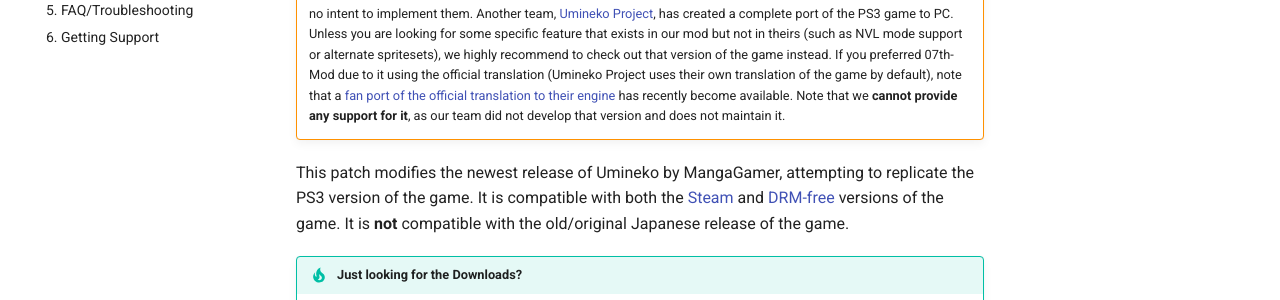
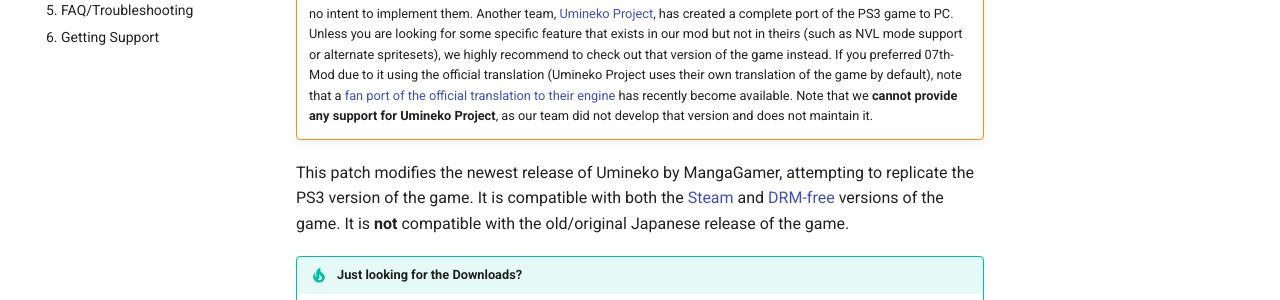
Before and after one commit to 07th-mod/wiki, an MkDocs documentation site: the page built from docs/Umineko/Umineko-Getting-started.md, in a window 1280 px wide and 900 px high. Shown: the part 356-656 px from the top of the window. Built offline with MkDocs 1.6.1 and Material for MkDocs 9.7.7, drawn with Linux system fonts in a browser that asks for light colours.

Commit message:
Update Umineko-Getting-started.md

```diff
--- a/docs/Umineko/Umineko-Getting-started.md
+++ b/docs/Umineko/Umineko-Getting-started.md
@@ -1,7 +1,7 @@
 # 1. Umineko Mod Information - Please Read
 
 !!! warning "Alternate mod recommendation"
-    While the 07th-Mod team attempts to provide the best Umineko experience possible within the engine of the PC release, the ponscripter engine that Mangagamer chose to use for it is limiting, so some of the advanced features of the PS3 game such as lip sync, sprite/background/rain animations, song subtitles, line jump within the backlog, and several others, are unimplemented. As these would require difficult to implement engine-level modifications, we have no intent to implement them. Another team, [Umineko Project](https://umineko-project.org), has created a complete port of the PS3 game to PC. Unless you are looking for some specific feature that exists in our mod but not in theirs (such as NVL mode support or alternate spritesets), we highly recommend to check out that version of the game instead. If you preferred 07th-Mod due to it using the official translation (Umineko Project uses their own translation of the game by default), note that a [fan port of the official translation to their engine](https://github.com/ooa113y/umiproj-wh-tl) has recently become available. Note that we **cannot provide any support for it**, as our team did not develop that version and does not maintain it.
+    While the 07th-Mod team attempts to provide the best Umineko experience possible within the engine of the PC release, the ponscripter engine that Mangagamer chose to use for it is limiting, so some of the advanced features of the PS3 game such as lip sync, sprite/background/rain animations, song subtitles, line jump within the backlog, and several others, are unimplemented. As these would require difficult to implement engine-level modifications, we have no intent to implement them. Another team, [Umineko Project](https://umineko-project.org), has created a complete port of the PS3 game to PC. Unless you are looking for some specific feature that exists in our mod but not in theirs (such as NVL mode support or alternate spritesets), we highly recommend to check out that version of the game instead. If you preferred 07th-Mod due to it using the official translation (Umineko Project uses their own translation of the game by default), note that a [fan port of the official translation to their engine](https://github.com/ooa113y/umiproj-wh-tl) has recently become available. Note that we **cannot provide any support for Umineko Project**, as our team did not develop that version and does not maintain it.
 
 This patch modifies the newest release of Umineko by MangaGamer, attempting to replicate the PS3 version of the game. It is compatible with both the [Steam](https://store.steampowered.com/bundle/5465/) and [DRM-free](https://www.mangagamer.com/product_list.php?opt=search&keyword=Umineko) versions of the game. It is **not** compatible with the old/original Japanese release of the game.
 
```
